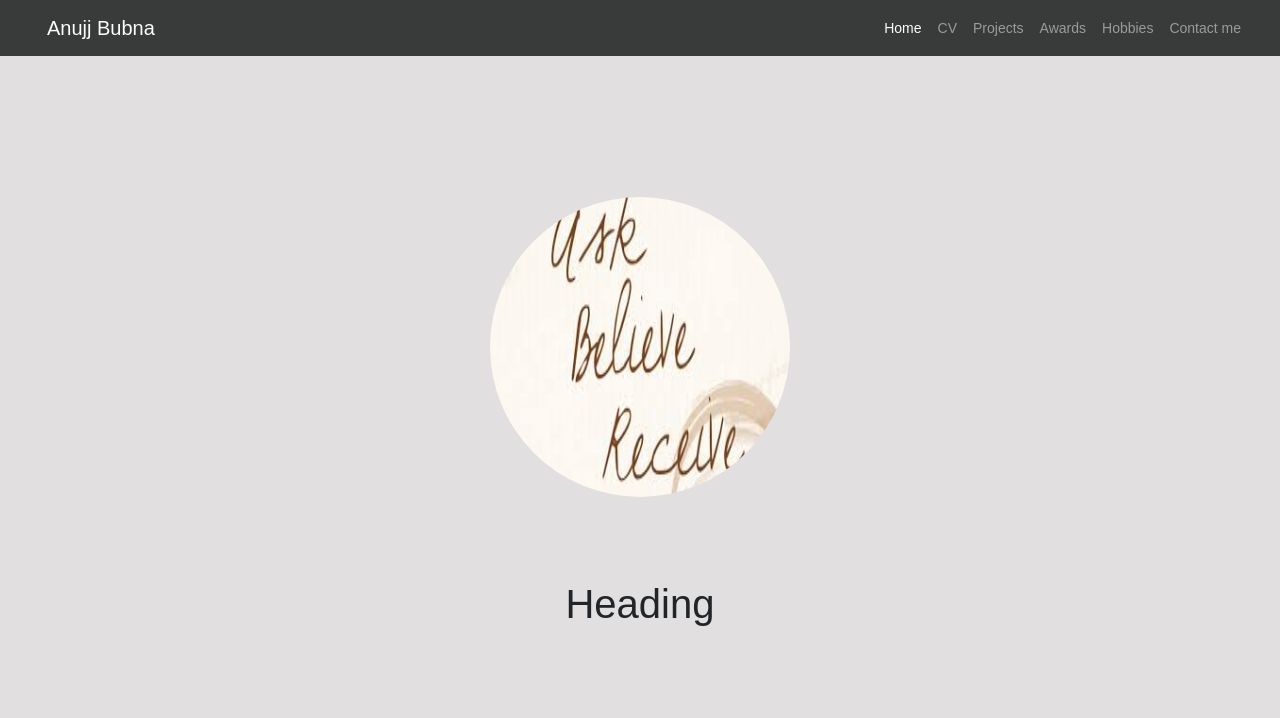
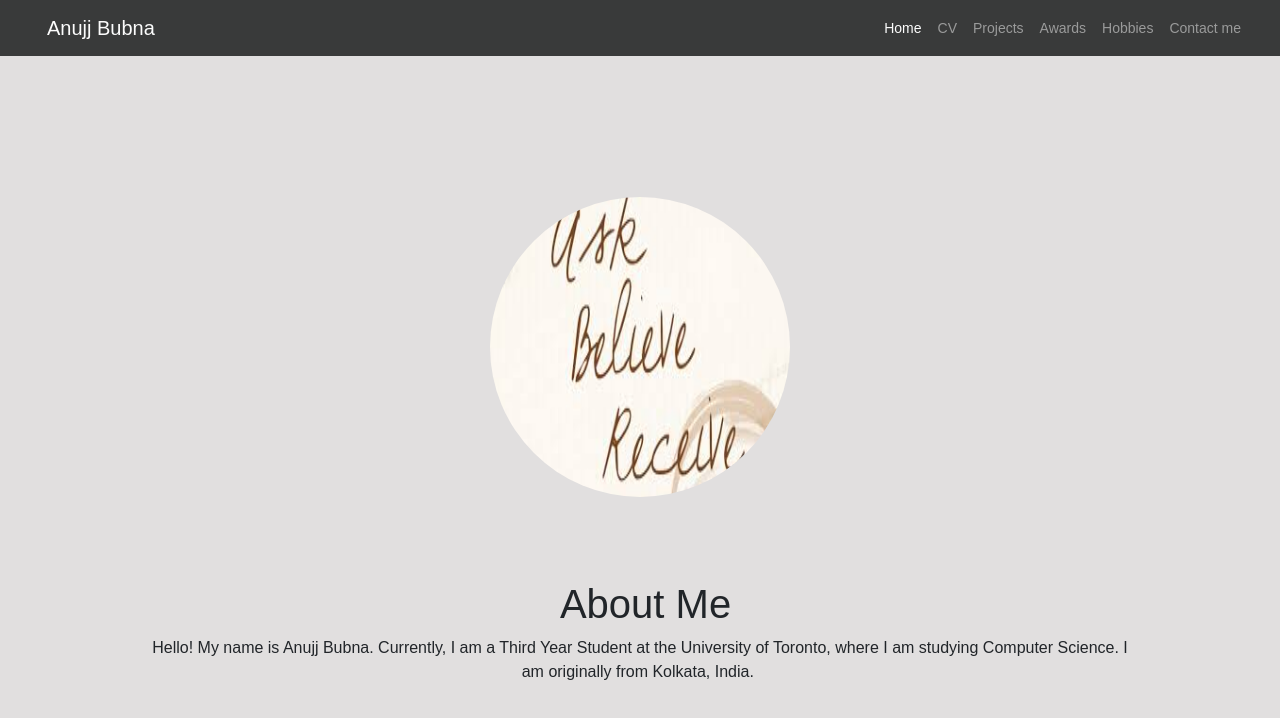
Before and after one commit to anujjbubna/anujjbubna.github.io, a plain HTML site: page index.html in a window 1280 px wide. Drawn offline with Linux system fonts and the light colour scheme; a web font is replaced by a local one.

Commit message:
Website update.

```diff
--- a/assets/css/styles.css
+++ b/assets/css/styles.css
@@ -18,3 +18,8 @@
 .h1, h1 {
   padding-top: 83px;
 }
+
+.text-center {
+  padding-left: 50px;
+  padding-right: 50px;
+}
--- a/index.html
+++ b/index.html
@@ -27,7 +27,10 @@
         </div>
     </nav>
     <section class="text-center"><img class="rounded-circle" src="assets/img/abr.jpeg" height="300" width="300">
-        <h1>Heading</h1>
+        <h1>&nbsp;About Me</h1>
+        <div>
+            <p class="text-center">Hello! My name is Anujj Bubna. Currently, I am a Third Year Student at the University of Toronto, where I am studying Computer Science. I am originally from Kolkata, India.&nbsp;</p>
+        </div>
     </section>
     <script src="assets/js/jquery.min.js"></script>
     <script src="assets/bootstrap/js/bootstrap.min.js"></script>
```
Also changed, not shown: 2 other files.
